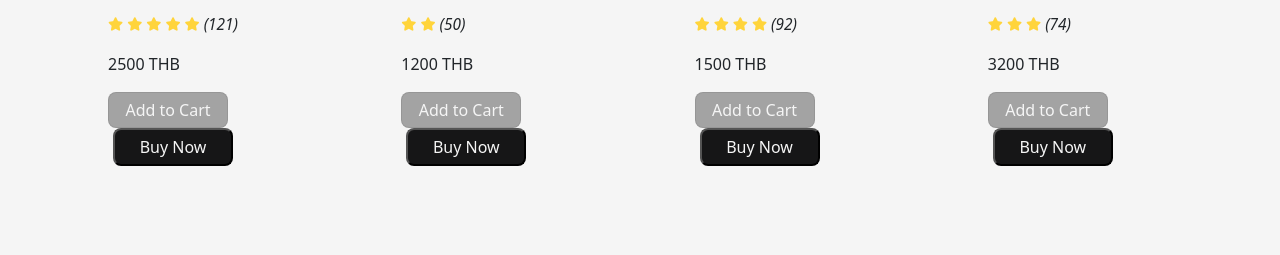
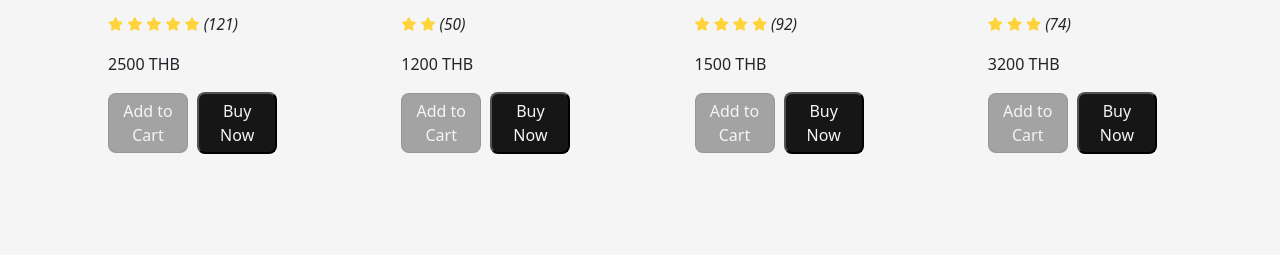
Before and after one commit to Tanaruk311/Tanaruk311.github.io, a plain HTML site: page Products.html in a window 1280 px wide. Shown: the part 484-739 px from the top of the page. Drawn offline with nearby package versions, Linux system fonts and the light colour scheme; files whose address does not match are found by name; a web font is replaced by a local one.

Commit message:
Update style.css

```diff
--- a/style.css
+++ b/style.css
@@ -148,7 +148,7 @@ header{
     background-color: #161617;
     padding: 5px;
     border-radius: 8px;
-    width: 120px;
+    width: 80px;
     margin-left: 5px;
 }
 .btn-product a {
@@ -172,7 +172,7 @@ header{
     background-color: rgba(148, 148, 148, 0.849);
     padding: 5px;
     border-radius: 8px;
-    width: 120px;
+    width: 80px;
     border: solid 1px rgba(148, 148, 148, 0.849); ;
 }
 .btn-Cart a {
```
